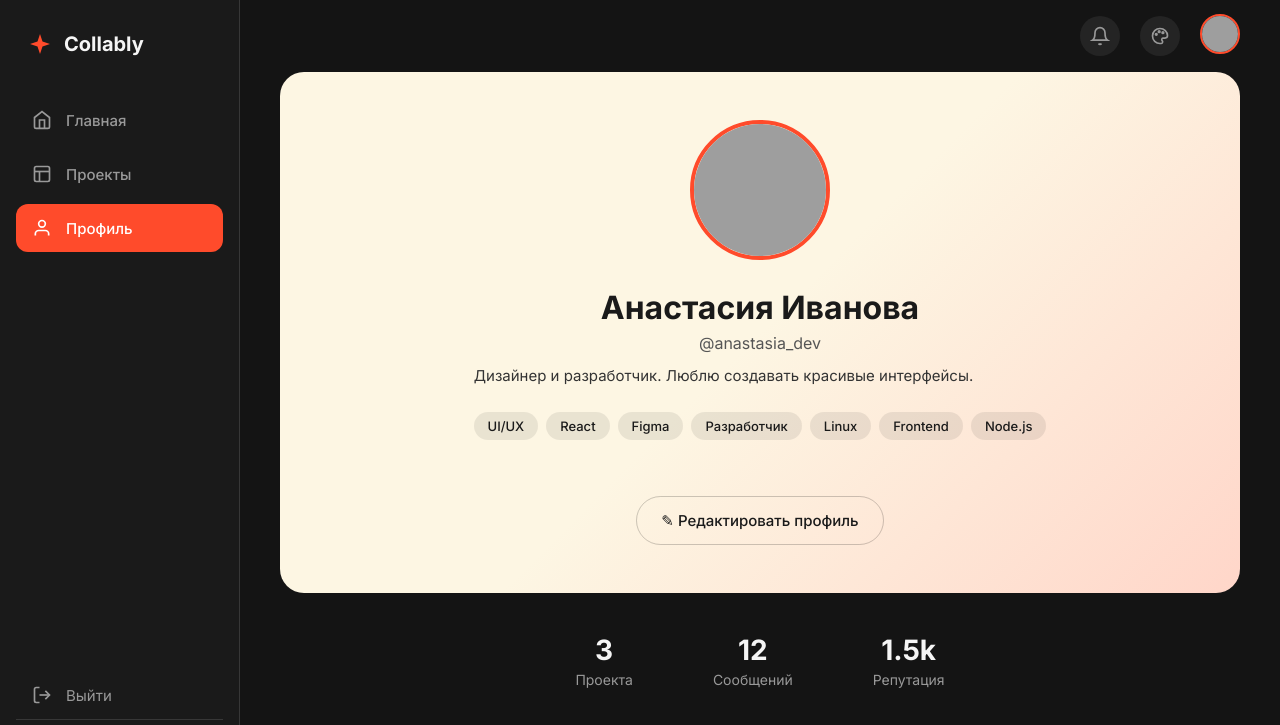
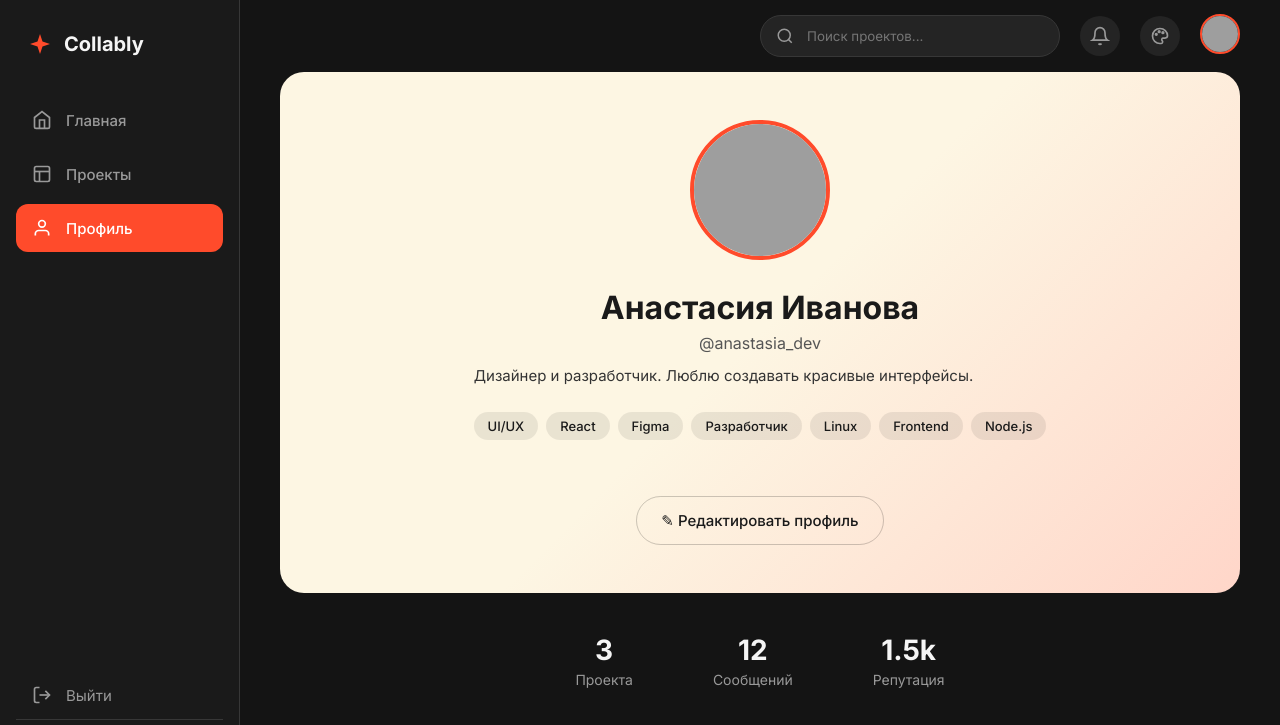
Before and after one commit to Ponciv/hahaton, a plain HTML site: page profile.html in a window 1280 px wide. Shown: the top 725 px of the page. Drawn offline with Linux system fonts and the light colour scheme; grey boxes are pictures that could not be loaded.

Commit message:
Update profile.html

```diff
--- a/profile.html
+++ b/profile.html
@@ -25,6 +25,10 @@
 
   <main class="main" id="main">
     <header class="topbar">
+      <div class="search">
+        <svg viewBox="0 0 24 24" fill="none" stroke="currentColor" stroke-width="2"><circle cx="11" cy="11" r="8"/><line x1="21" y1="21" x2="16.65" y2="16.65"/></svg>
+        <input type="text" placeholder="Поиск проектов..." id="homeSearch">
+      </div>
       <button class="icon-btn" aria-label="Уведомления"><svg width="20" height="20" viewBox="0 0 24 24" fill="none" stroke="currentColor" stroke-width="2"><path d="M18 8A6 6 0 0 0 6 8c0 7-3 9-3 9h18s-3-2-3-9"/><path d="M13.73 21a2 2 0 0 1-3.46 0"/></svg></button>
 
       <div class="dropdown" data-dropdown>
```
